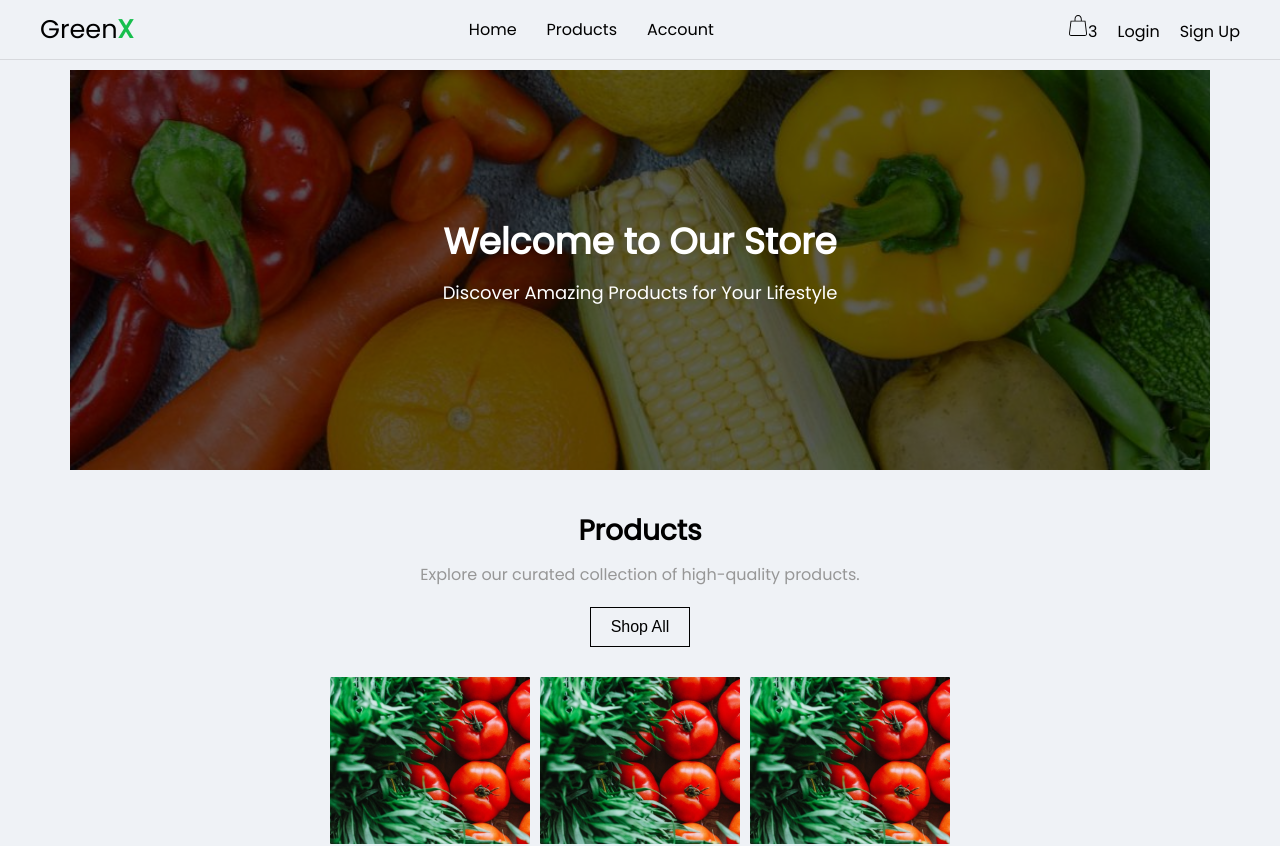
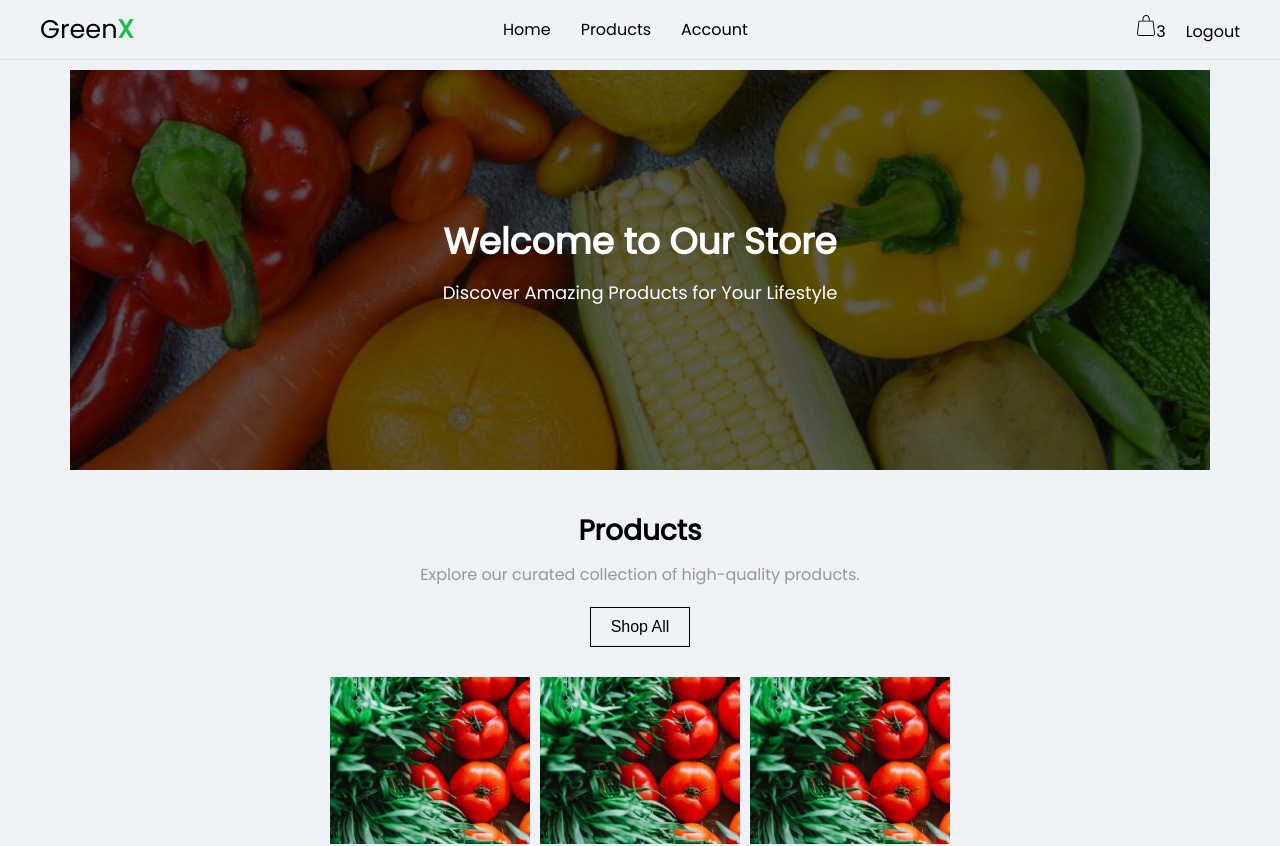
Before and after one commit to robynroby/e-Mkulima, a React (Vite) app in the folder frontend/: page / in a window 1280 px wide. Shown: the top 846 px of the page. Built offline with nearby package versions, Linux system fonts and the light colour scheme; sample sign-in values are in the browser's storage.

Commit message:
[UI changes]navbar

```diff
--- a/frontend/src/components/AccessControl/Login.jsx
+++ b/frontend/src/components/AccessControl/Login.jsx
@@ -72,7 +72,7 @@ const Login = () => {
                     </div>
                     <button type="submit">Login</button>
                     <div className="redirect-text">
-                        <p>Don't have an account? <a href="/signup">Sign Up</a></p>
+                        <p>Don't have an account? <a href="/register">Sign Up</a></p>
                     </div>
                 </form>
             </div>
--- a/frontend/src/components/Footer.scss
+++ b/frontend/src/components/Footer.scss
@@ -16,7 +16,7 @@
                 width: 100%;
                 padding: 10px;
                 margin-bottom: 10px;
-                border: 1px solid rgba(0, 0, 0,1);
+                border: 1px solid rgba(0, 0, 0, 1);
                 background: none;
                 outline: none;
 
@@ -35,9 +35,10 @@
                 color: #fff;
                 font-weight: bold;
                 cursor: pointer;
+                transition: all 0.3s ease-in-out;
 
                 &:hover {
-                    background-color: #fff;
+                    background-color: transparent;
                     color: #17bf4d;
                     border: 1px solid #17bf4d;
                 }
--- a/frontend/src/components/Navbar.jsx
+++ b/frontend/src/components/Navbar.jsx
@@ -19,8 +19,7 @@ function Navbar() {
                     <img src="/cart.svg" alt="" />
                     <span>3</span>
                 </Link>
-                <a href="/#login">Login</a>
-                <a href="/#signup">Sign Up</a>
+                <Link href="/#login">Logout</Link>
             </div>
         </nav>
     );
```
